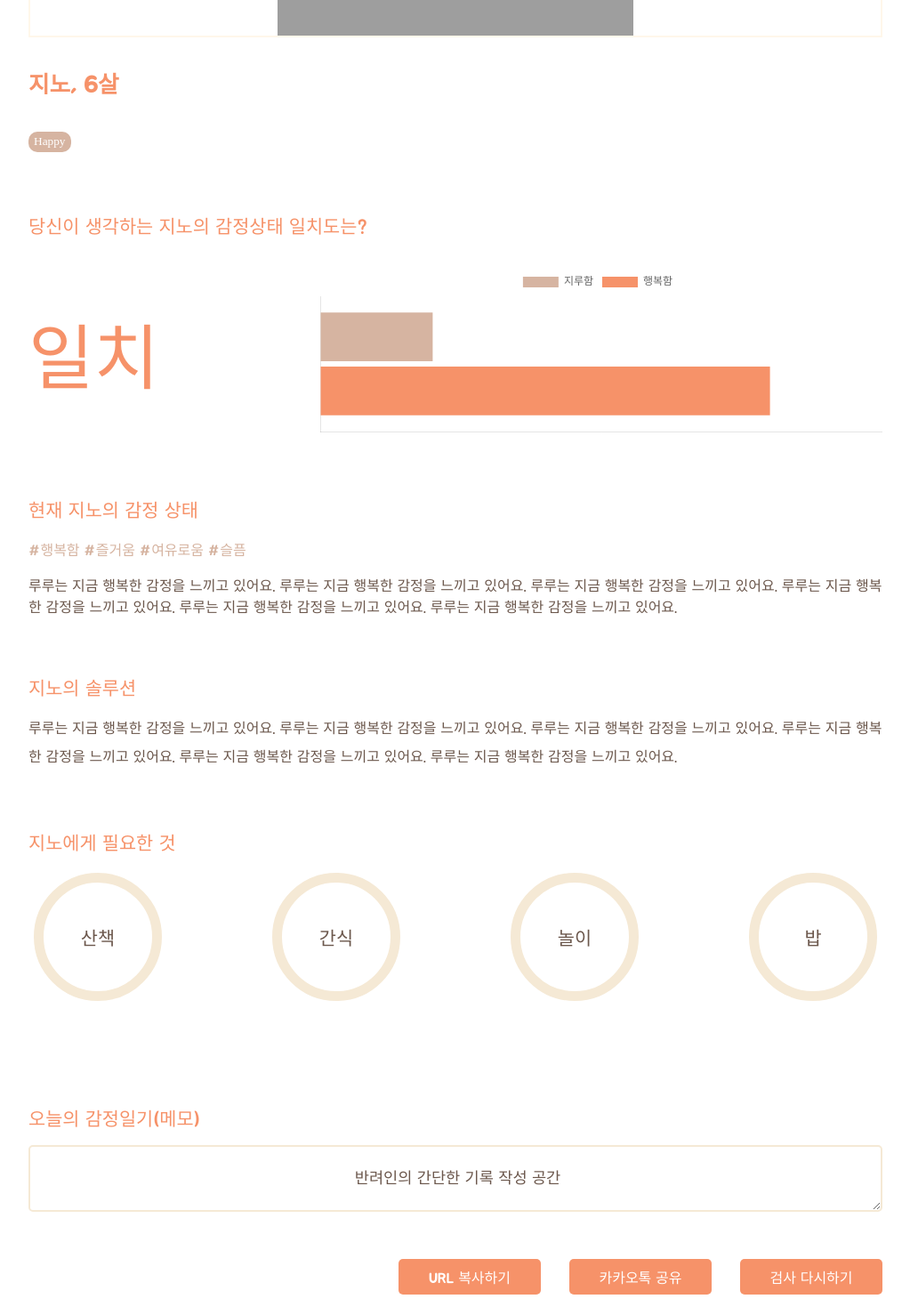
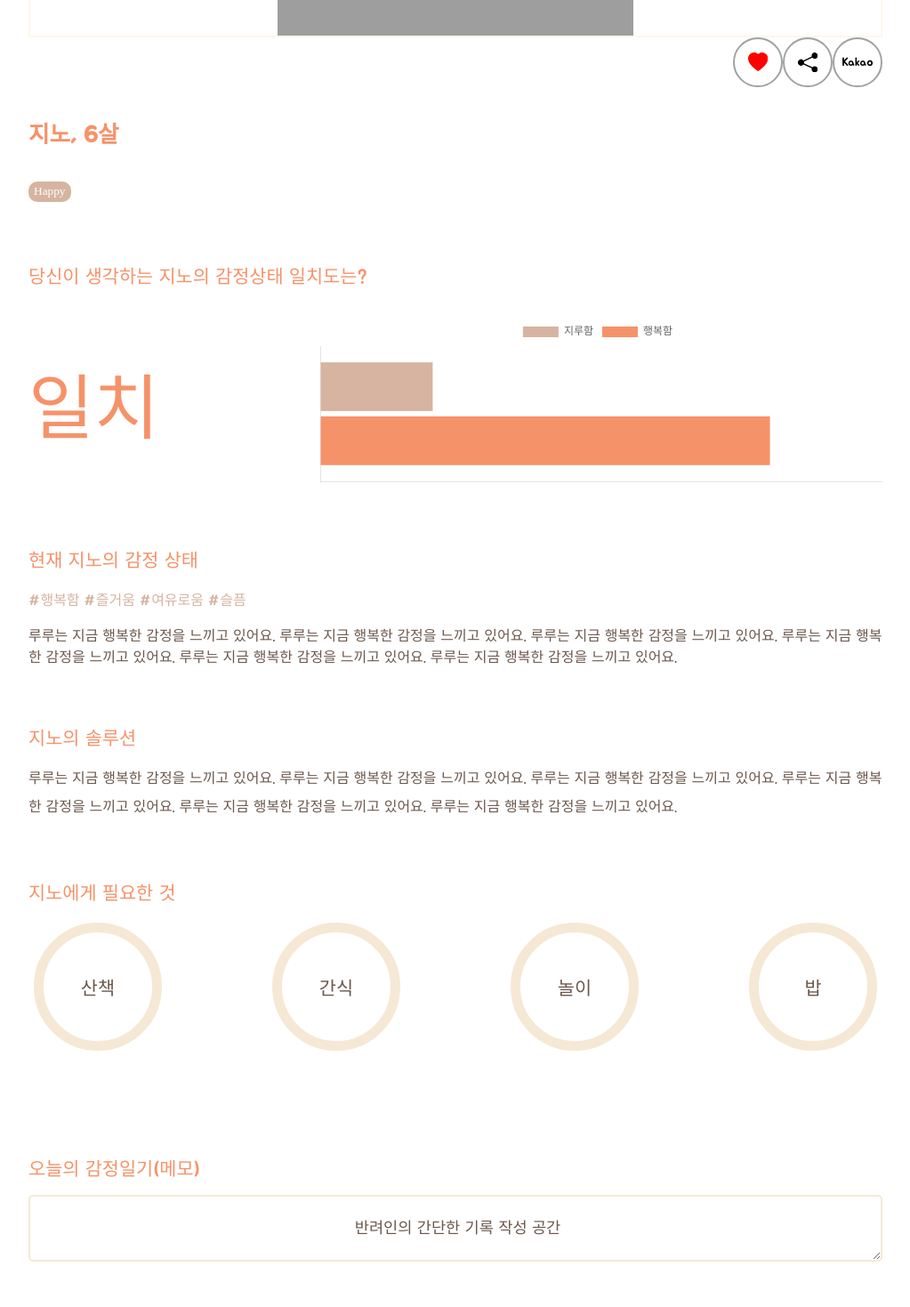
Before and after one commit to CreamDeLaCream/creme-client, a React (Create React App) app: page /result in a window 1280 px wide. Shown: the part 540-2009 px from the top of the page at 89% size, without its empty margins (128-1151 px from the left). Built offline with nearby package versions, Linux system fonts and the light colour scheme; grey boxes are pictures that could not be loaded; a web font is replaced by a local one.

Commit message:
[#39] feat: 페이지 하단 버튼 상단으로 이동

```diff
--- a/src/common/components/Grid.js
+++ b/src/common/components/Grid.js
@@ -11,6 +11,7 @@ const Grid = (props) => {
     is_flex,
     is_flex_start,
     is_flex_center,
+    is_flex_end,
     width,
     margin,
     padding,
@@ -30,6 +31,7 @@ const Grid = (props) => {
     is_flex: is_flex,
     is_flex_start: is_flex_start,
     is_flex_center: is_flex_center,
+    is_flex_end: is_flex_end,
     width: width,
     height: height,
     margin: margin,
@@ -85,6 +87,10 @@ const GridBox = styled.div`
     props.is_flex_center
       ? `display: flex; align-items: center; justify-content: center;`
       : ''}
+  ${(props) =>
+    props.is_flex_end
+      ? `display: flex; align-items: center; justify-content: flex-end;`
+      : ''}
 `;
 
 export default Grid;
--- a/src/pages/Main/MainPage.js
+++ b/src/pages/Main/MainPage.js
@@ -172,7 +172,7 @@ const MainPage = (props) => {
           </Grid>
 
           <Grid>
-            <Grid display="flex" justifyContent="flex-end">
+            <Grid is_flex_end>
               <Button
                 padding="0.5rem"
                 bg="transparent"
--- a/src/pages/Result/CopyURL.js
+++ b/src/pages/Result/CopyURL.js
@@ -1,5 +1,8 @@
 import React from 'react';
-import { Button, Text } from '../../common/components';
+
+// components
+import { Button } from '../../common/components';
+import { BsShareFill } from 'react-icons/bs';
 
 const CopyURL = () => {
   const LinkCopy = (text) => {
@@ -43,17 +46,15 @@ const CopyURL = () => {
   return (
     <>
       <Button
-        width="10rem"
-        padding="0.5rem"
-        bg="var(--main)"
-        color="var(--white)"
-        radius="5px"
+        circle
+        size="3.5"
+        bg="transparent"
+        border="0.15rem solid var(--gray)"
+        is_flex_center
+        cursor
         _onClick={() => LinkCopy(window.location.href)}
-        cursor
       >
-        <Text type="button" color="var(--white)">
-          URL 복사하기
-        </Text>
+        <BsShareFill size="1.4rem" />
       </Button>
     </>
   );
--- a/src/pages/Result/ResultPage.js
+++ b/src/pages/Result/ResultPage.js
@@ -2,8 +2,6 @@ import React, { useState } from 'react';
 import styled from 'styled-components';
 import { useDispatch, useSelector } from 'react-redux';
 import { actionCreators as postActions } from '../../common/redux/modules/post';
-import BarChart from './BarChart';
-// import { Bar } from 'react-chartjs-2';
 
 // components
 import {
@@ -21,6 +19,8 @@ import AddPetModal from '../MyPet/AddPetModal';
 import { resultData } from './ResultData';
 import { Keywords } from '../../common/components/Keyword';
 import CopyURL from './CopyURL';
+import BarChart from './BarChart';
+import { BsHeartFill } from 'react-icons/bs';
 
 const ResultPage = (props) => {
   const { history } = props;
@@ -65,6 +65,32 @@ const ResultPage = (props) => {
         <ResultBox>
           <img src={resultData[0].dog_img} alt="" />
         </ResultBox>
+        {/* <Button>
+        </Button> */}
+        <Grid is_flex_end>
+          <Button
+            circle
+            size="3.5"
+            bg="transparent"
+            border="0.15rem solid var(--gray)"
+            is_flex_center
+            cursor
+          >
+            <BsHeartFill size="1.4rem" color="red" />
+          </Button>
+          <CopyURL />
+          <Button
+            circle
+            size="3.5"
+            bg="transparent"
+            border="0.15rem solid var(--gray)"
+            is_flex_center
+            cursor
+          >
+            <p>Kakao</p>
+            {/* <SiKakao size="" color="" /> */}
+          </Button>
+        </Grid>
 
         <Grid margin="2rem auto">
           <Text type="mainTitle" color="var(--main)" marginBottom="2rem">
@@ -93,18 +119,6 @@ const ResultPage = (props) => {
             </Grid>
 
             <Grid width="40rem">
-              {/* <Grid is_flex_start>
-                <EmotionBox>{resultData[0].dog.emotion}</EmotionBox>
-                <Text margin="0 0 0 1rem">
-                  {Math.round(resultData[0].dog.prob * 100)}%
-                </Text>
-              </Grid>
-              <Grid is_flex_start>
-                <EmotionBox>{resultData[0].human_emotion.emotion}</EmotionBox>
-                <Text margin="0 0 0 1rem">
-                  {Math.round(resultData[0].human_emotion.prob * 100)}%
-                </Text>
-              </Grid> */}
               <BarChart />
             </Grid>
           </Grid>
@@ -144,10 +158,6 @@ const ResultPage = (props) => {
             {resultData[0].needs.map((need, index) => {
               return <Dropdown title={need.title} desc={need.desc} />;
             })}
-            {/* <Dropdown />
-            <Dropdown />
-            <Dropdown />
-            <Dropdown /> */}
           </Grid>
         </Grid>
 
@@ -157,11 +167,9 @@ const ResultPage = (props) => {
           </Text>
           <Input multiLine placeholder="반려인의 간단한 기록 작성 공간" />
         </Grid>
-        <Grid margin="1rem auto" display="flex" justifyContent="flex-end">
-          <Grid is_flex width="34rem">
-            <CopyURL />
+        <Grid is_flex margin="1rem auto">
           <Button
-              width="10rem"
+            width="48%"
             padding="0.5rem"
             bg="var(--main)"
             color="var(--white)"
@@ -169,24 +177,24 @@ const ResultPage = (props) => {
             cursor
           >
             <Text type="button" color="var(--white)">
-                카카오톡 공유
+              검사 다시하기
             </Text>
           </Button>
           <Button
-              width="10rem"
+            width="48%"
             padding="0.5rem"
             bg="var(--main)"
             color="var(--white)"
             radius="5px"
             cursor
-              _onClick={() => history.push('/main')}
+            _onClick={() => history.push('/mypet')}
           >
             <Text type="button" color="var(--white)">
-                검사 다시하기
+              마이펫 페이지
             </Text>
           </Button>
         </Grid>
-        </Grid>
+        {/* </Grid> */}
       </Container>
 
       {modalOpen && (
```
Lines whose indentation alone changed are shown as unchanged.
